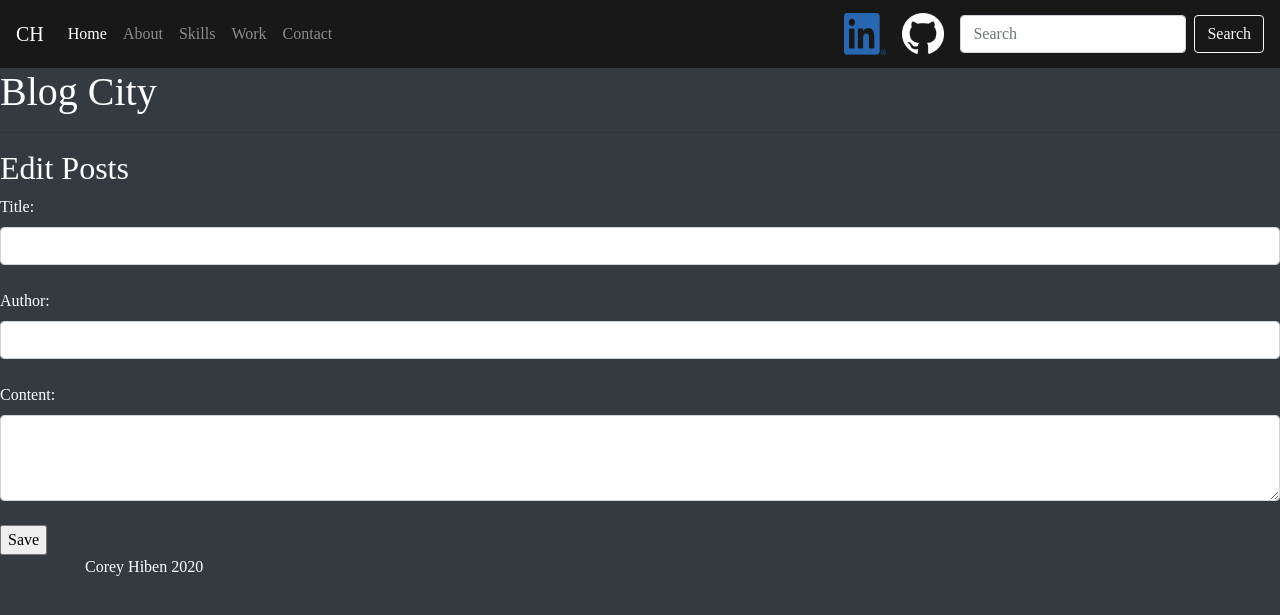
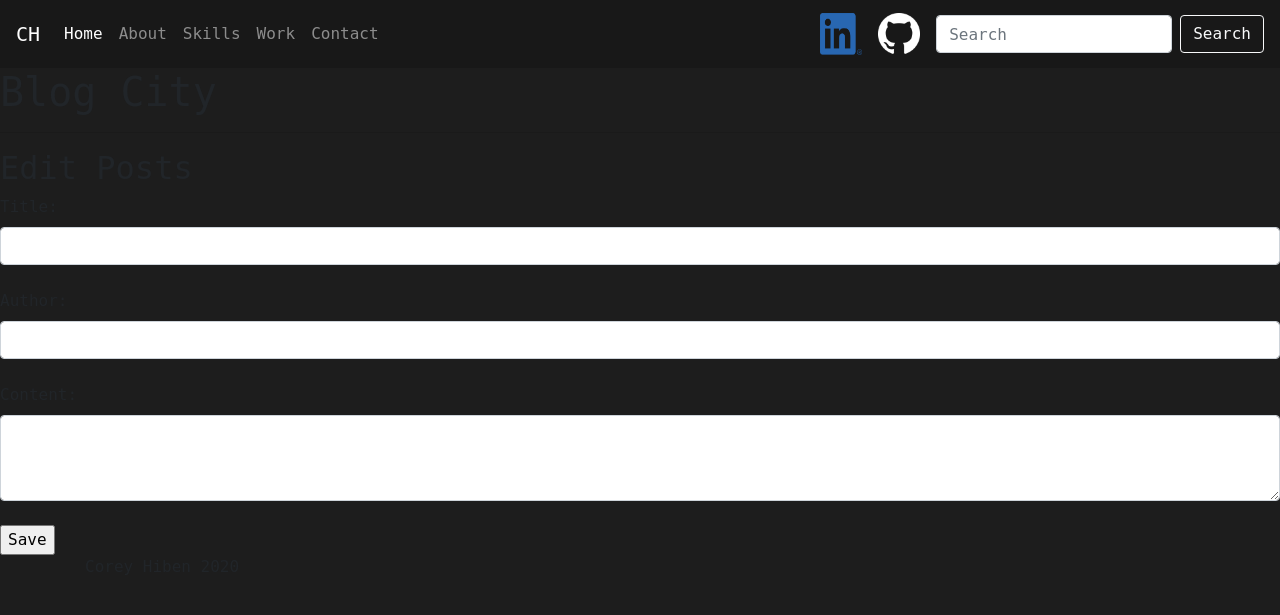
Before and after one commit to hibenca/Health-and-Technology-Website, a Flask app: page /posts/edit/1 in a window 1280 px wide. Shown: the top 615 px of the page. Run offline with Flask 2, Linux system fonts and the light colour scheme; data that the repository does not hold is empty; some libraries are stand-ins or nearby versions.

Commit message:
Edit font in .css file

```diff
--- a/static/css/main.css
+++ b/static/css/main.css
@@ -1,4 +1,4 @@
 body {
-    font-family: "Times New Roman", monospace;
+    font-family: "Raleway", monospace;
     background: #1d1d1d;
 }
--- a/templates/base.html
+++ b/templates/base.html
@@ -48,9 +48,13 @@
     </div>
 </nav>
 
-<body class="bg-dark text-white">
 
-{% block body %}{% endblock %}
+
+{% block body %}
+
+    <body class="bg-dark text-white">
+
+{% endblock %}
 
 {% block footer %}
     <div class="container">
--- a/templates/index.html
+++ b/templates/index.html
@@ -5,6 +5,7 @@
 {% endblock %}
 
 {% block body %}
+    <body>
     <div class="container">
         <h1>Hi, I'm Corey</h1>
         <div class="jumbotron bg-secondary">
@@ -17,4 +18,5 @@
             </p>
         </div>
     </div>
+    </body>
 {% endblock %}
```
